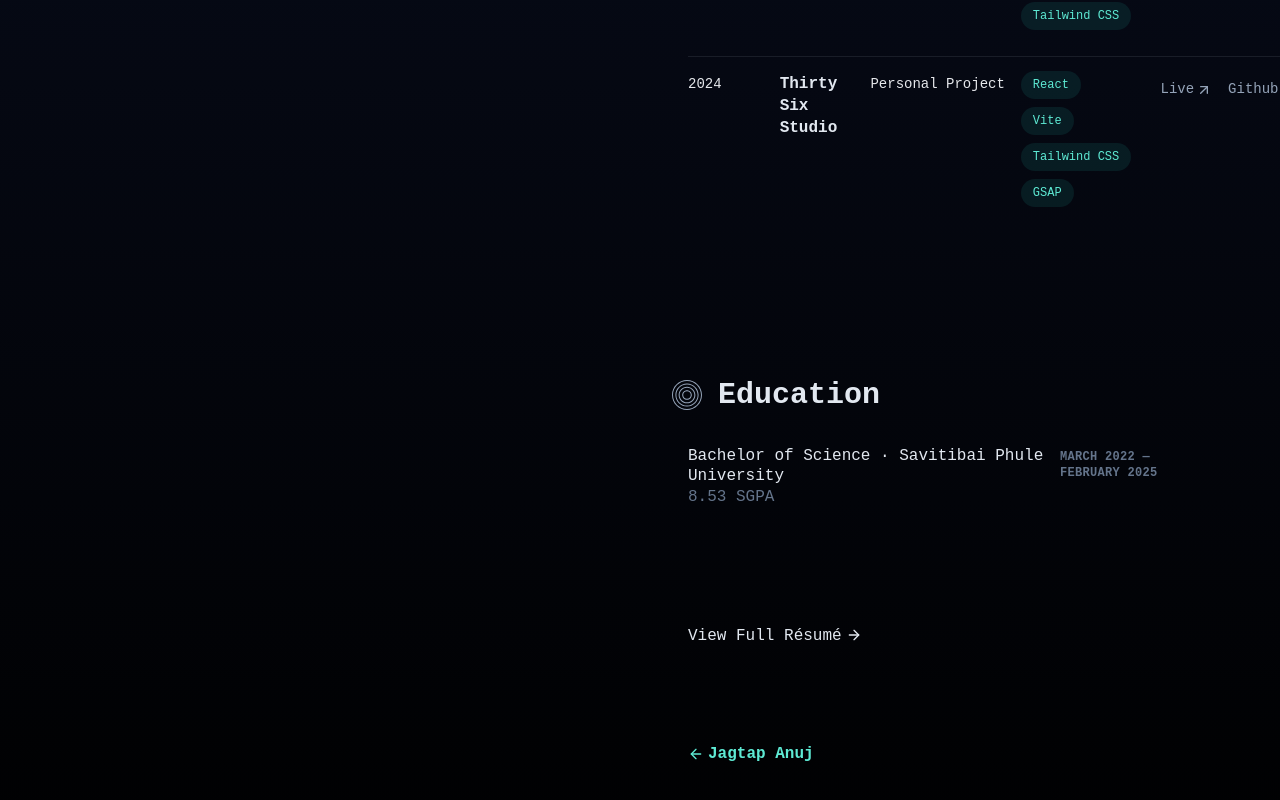
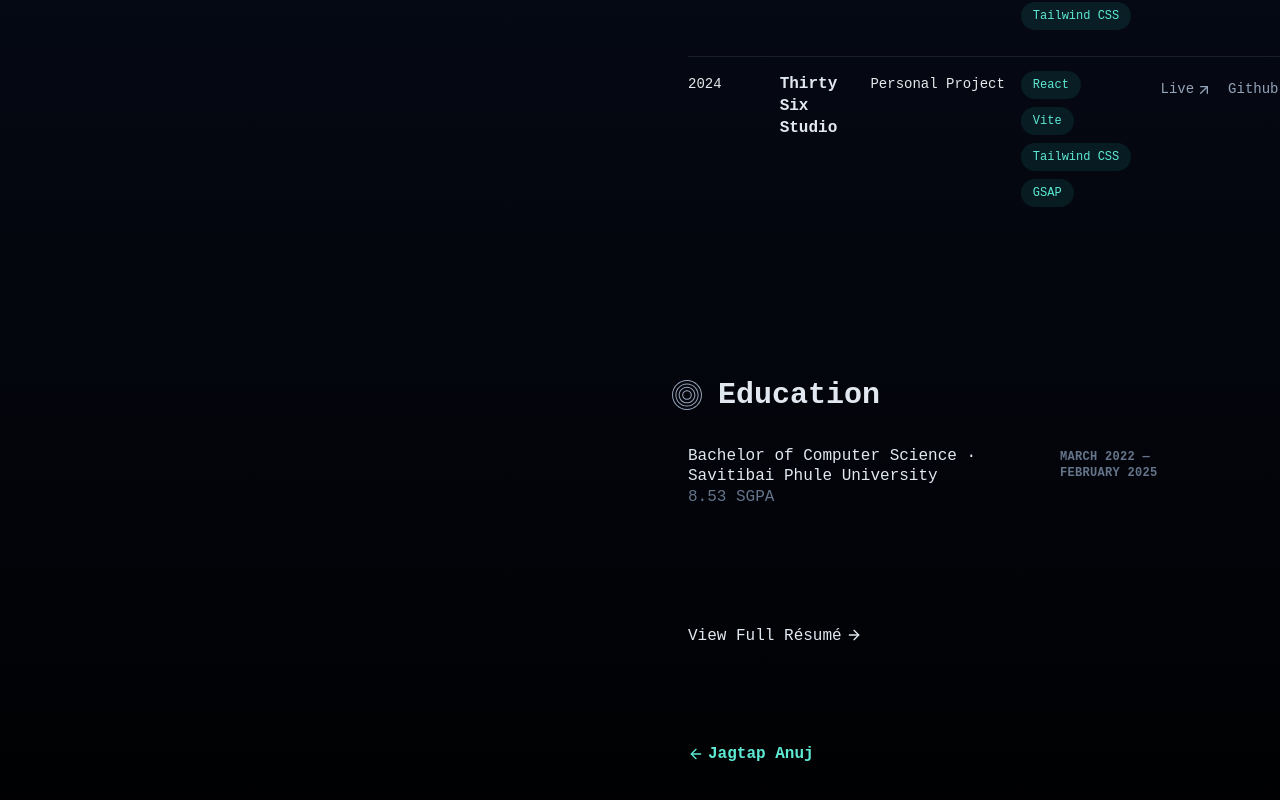
Before and after one commit to ianujjagtap/my-portfolio, a React (Vite) app: page / in a window 1280 px wide. Shown: the part 2961-3761 px from the top of the page. Built offline with nearby package versions, Linux system fonts and the light colour scheme.

Commit message:
feat: Update education details

```diff
--- a/src/components/sections/education.jsx
+++ b/src/components/sections/education.jsx
@@ -22,7 +22,7 @@ export const Education = () => {
 								<div>
 									<div className="inline-flex items-baseline font-medium leading-tight text-slate-200 hover:text-teal-300 focus-visible:text-teal-300 group/link text-base">
 										<span>
-											Bachelor of Science · Savitibai Phule University
+											Bachelor of Computer Science · Savitibai Phule University
 										</span>
 									</div>
 								</div>
```
